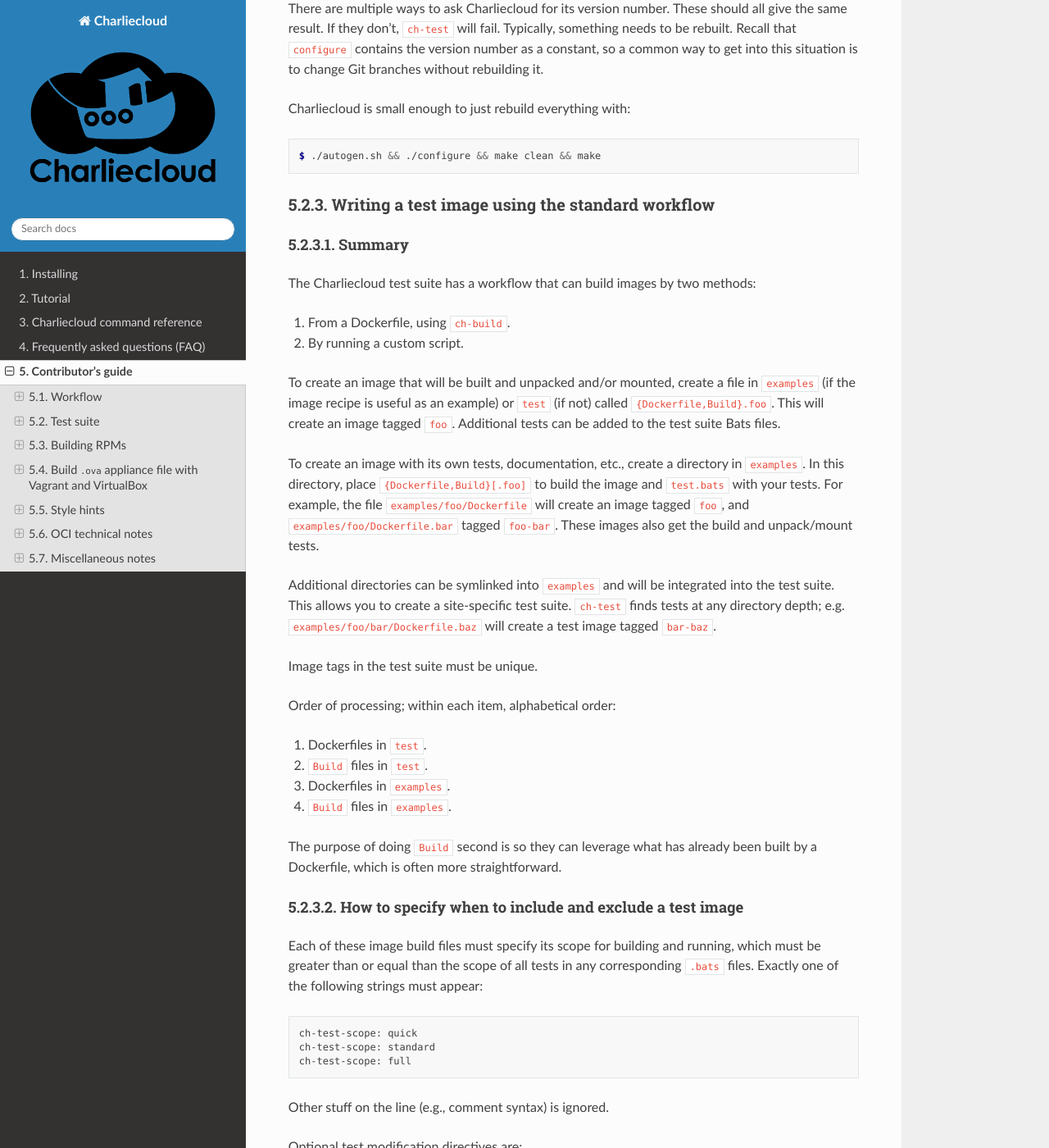
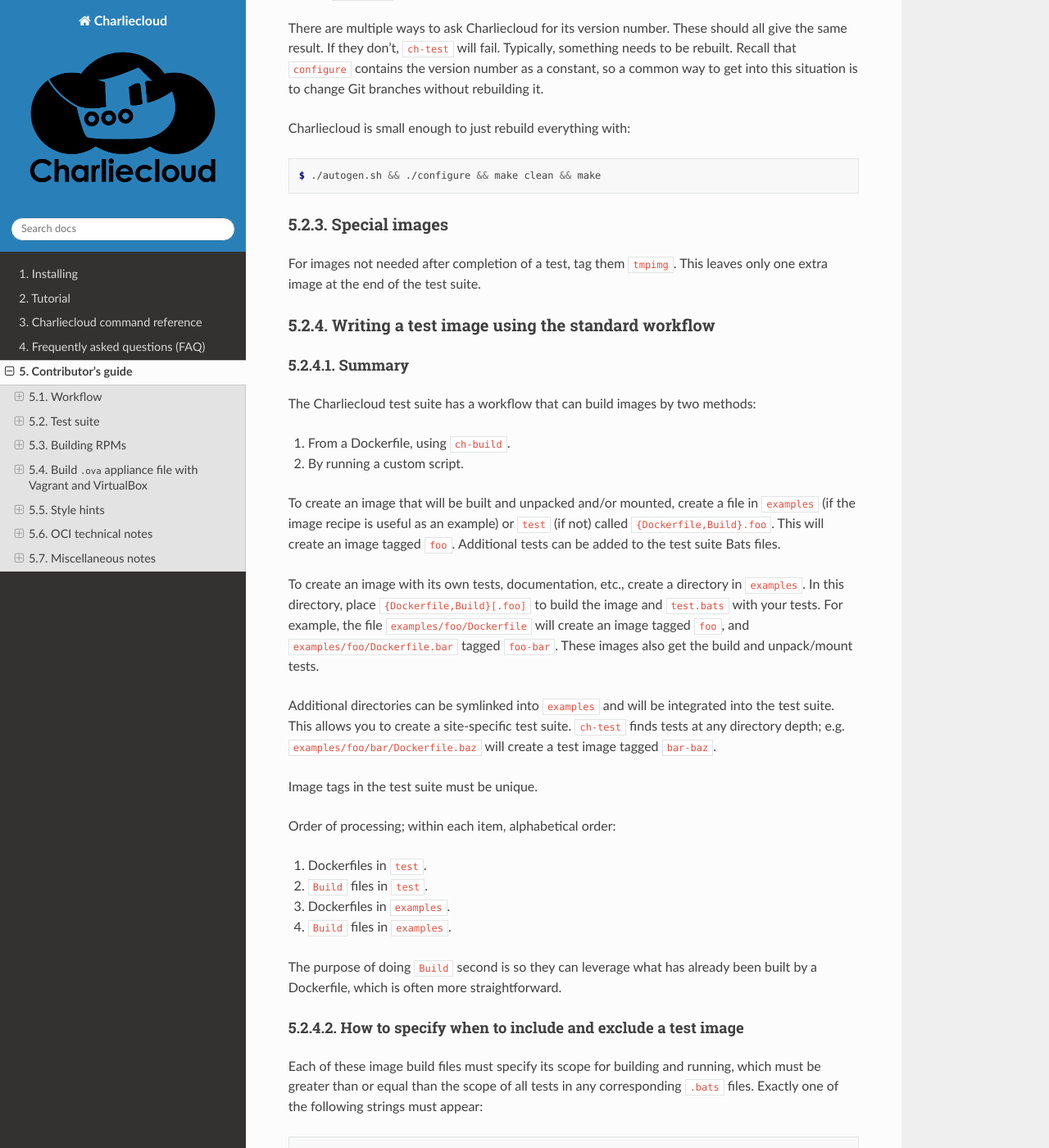
Before and after one commit to hpc/charliecloud, a Sphinx documentation site: the page built from doc/dev.rst, in a window 1280 px wide and 1400 px high, scrolled down 9618 px. Shown: the whole window at 82% size. Built offline with Sphinx 7.4.7 and the Read the Docs theme 2.0.0, drawn with Linux system fonts in a browser that asks for light colours; some of the changed text lies outside the part shown.

Commit message:
PR #1094: delete temp images in testing (closes #1041)

```diff
--- a/doc/dev.rst
+++ b/doc/dev.rst
@@ -445,6 +445,11 @@ Charliecloud is small enough to just rebuild everything with::
 
   $ ./autogen.sh && ./configure && make clean && make
 
+Special images
+--------------
+
+For images not needed after completion of a test, tag them :code:`tmpimg`.
+This leaves only one extra image at the end of the test suite.
 
 Writing a test image using the standard workflow
 ------------------------------------------------
@@ -1387,4 +1392,4 @@ catch both dot notation and tuples, but not the list of filenames in
 What to do in each location should either be obvious or commented.
 
 
-..  LocalWords:  milestoned gh nv cht Chacon's scottchacon mis cantfix
+..  LocalWords:  milestoned gh nv cht Chacon's scottchacon mis cantfix tmpimg
```
Also changed, not shown: 4 other files.
